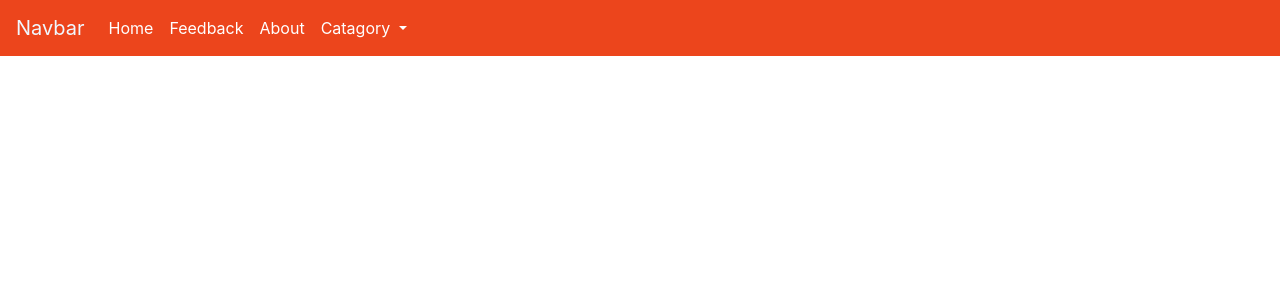
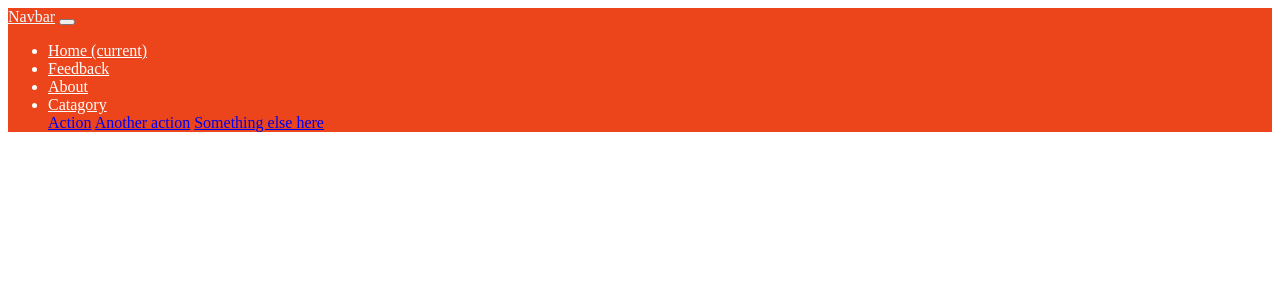
Before and after one commit to PKR9759/MealMinder, a PHP site: page /navbar.php in a window 1280 px wide. Shown: the top 300 px of the page. Run offline with PHP 8.4, Linux system fonts and the light colour scheme; some libraries are stand-ins or nearby versions.

Commit message:
sql file added

```diff
--- a/navbar.php
+++ b/navbar.php
@@ -1,26 +1,4 @@
-<!doctype html>
-<html lang="en">
 
-<head>
-    <style>
-        .navbar-nav .nav-link {
-  color: #fff;
-
-}
-    </style>
-
-    <!-- Required meta tags -->
-    <meta charset="utf-8">
-    <meta name="viewport" content="width=device-width, initial-scale=1, shrink-to-fit=no">
-
-    <!-- Bootstrap CSS -->
-    <link rel="stylesheet" href="https://cdn.jsdelivr.net/npm/bootstrap@4.0.0/dist/css/bootstrap.min.css"
-        integrity="sha384-Gn5384xqQ1aoWXA+058RXPxPg6fy4IWvTNh0E263XmFcJlSAwiGgFAW/dAiS6JXm" crossorigin="anonymous">
-
-    <title>navbar</title>
-</head>
-
-<body>
     <nav class="navbar navbar-expand-lg " style="background-color:#EC451C ;">
         <a class="navbar-brand" style=" color:aliceblue" href="#">Navbar</a>
         <button class="navbar-toggler" type="button" data-toggle="collapse" data-target="#navbarNavDropdown"
@@ -28,18 +6,18 @@
             <span class="navbar-toggler-icon"></span>
         </button>
         <div class="collapse navbar-collapse" id="navbarNavDropdown">
-            <ul class="navbar-nav">
+            <ul class="navbar-nav" style="color:white">
                 <li class="nav-item active">
-                    <a class="nav-link" href="#">Home <span class="sr-only">(current)</span></a>
+                    <a class="nav-link"  style="color:white" href="#">Home <span class="sr-only">(current)</span></a>
                 </li>
-                <li class="nav-item">
-                    <a class="nav-link" href="#">Feedback</a>
+                <li class="nav-item" >
+                    <a class="nav-link"style="color:white" href="#">Feedback</a>
                 </li>
-                <li class="nav-item">
-                    <a class="nav-link" href="#">About</a>
+                <li class="nav-item" >
+                    <a class="nav-link" style="color:white" href="#">About</a>
                 </li>
-                <li class="nav-item dropdown">
-                    <a class="nav-link dropdown-toggle" href="#" id="navbarDropdownMenuLink" data-toggle="dropdown"
+                <li class="nav-item dropdown" >
+                    <a class="nav-link dropdown-toggle" style="color:white" href="#" id="navbarDropdownMenuLink" data-toggle="dropdown"
                         aria-haspopup="true" aria-expanded="false">
                         Catagory
                     </a>
@@ -53,6 +31,20 @@
         </div>
     </nav>
 
+
+
+
+
+
+
+    <!-- write code from here -->
+
+
+
+
+
+
+
     <!-- Optional JavaScript -->
     <!-- jQuery first, then Popper.js, then Bootstrap JS -->
     <script src="https://code.jquery.com/jquery-3.2.1.slim.min.js"
@@ -64,6 +56,6 @@
     <script src="https://cdn.jsdelivr.net/npm/bootstrap@4.0.0/dist/js/bootstrap.min.js"
         integrity="sha384-JZR6Spejh4U02d8jOt6vLEHfe/JQGiRRSQQxSfFWpi1MquVdAyjUar5+76PVCmYl"
         crossorigin="anonymous"></script>
-</body>
+
 
 </html>
```
